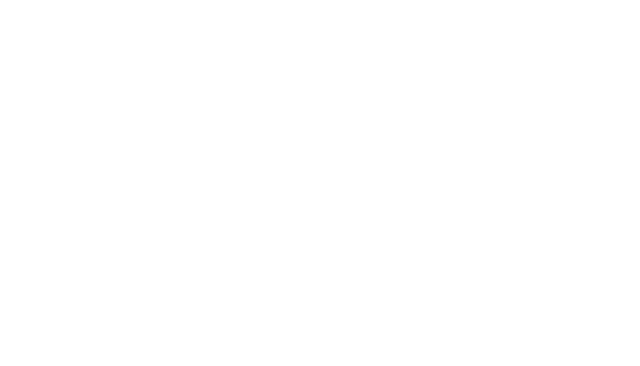
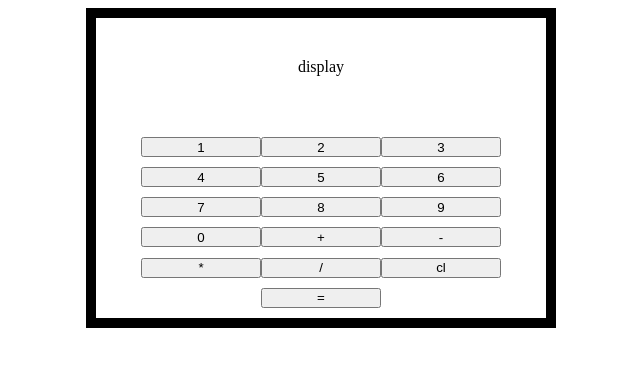
Before and after one commit to Impossible777/TOPCalc, a plain HTML site: page index.html in a window 1280 px wide. Shown: the whole page, without its empty margins (319-959 px from the left). Drawn offline with Linux system fonts and the light colour scheme.

Commit message:
Created visual display of calc.

```diff
--- a/index.html
+++ b/index.html
@@ -9,6 +9,29 @@
 
 </head>
 <body>
+    <div id="calculator">
+        <div class="display">display</div>
+        <div class="buttons">
+            <button class="numbers">1</button>
+            <button class="numbers">2</button>
+            <button class="numbers">3</button>
+            <button class="numbers">4</button>
+            <button class="numbers">5</button>
+            <button class="numbers">6</button>
+            <button class="numbers">7</button>
+            <button class="numbers">8</button>
+            <button class="numbers">9</button>
+            <button class="numbers">0</button>
+            <button class="numbers">+</button>
+            <button class="numbers">-</button>
+            <button class="numbers">*</button>
+            <button class="numbers">/</button>
+            <button class="numbers">cl</button>
+            <button class="numbers">=</button>
+
+
+        </div>
+    </div>
 
 </body>
 </html>
--- a/script.js
+++ b/script.js
@@ -1,3 +1,9 @@
+var input1
+var input2
+var operator
+
+
+
 function add(a, b) {
     return a + b
 }
@@ -6,10 +12,32 @@ function subtract(a, b) {
     return a - b
 }
 
-function multiple(a, b) {
+function multiply(a, b) {
     return a * b
 }
 
 function divide(a, b) {
     return a / b
 }
+
+function operate(a, b, perform) {
+    if (perform == "+") {
+        return add(a,b)
+    } else if (perform == "-") {
+        return subtract(a,b)
+    } else if (perform == "*") {
+        return multiply(a,b)
+    } else if (perform == "/") {
+        return divide(a,b)
+    } else {
+        return "Not a valied operator"
+    }
+}
+
+const clickButton = document.getElementsByClassName('numbers');
+
+for (let i = 0; i <clickButton.length; i++) {
+    clickButton[i].addEventListener("click", function() {
+        console.log("Clicked!")
+    })
+}
--- a/styles.css
+++ b/styles.css
@@ -0,0 +1,41 @@
+body {
+    display: flex;
+    flex-direction: column;
+    align-items: center;
+}
+
+#calculator {
+    display: flex;
+    width: 450px;
+    height: 300px;
+    flex-wrap: wrap;
+    border: 10px solid black;
+    justify-content: center;
+}
+
+.display {
+    display: flex;
+    justify-content: center;
+    margin-top: 40px;
+}
+
+.buttons {
+    display: flex;
+    flex-wrap: wrap;
+    width: 450px;
+    justify-content: center;
+    margin: 0px;
+    padding: 0px;
+}
+
+
+.numbers {
+    width: 120px;
+    height: 20px;
+    text-align: center;
+    margin: 0px;
+    padding: 0px;
+
+
+
+}
```
